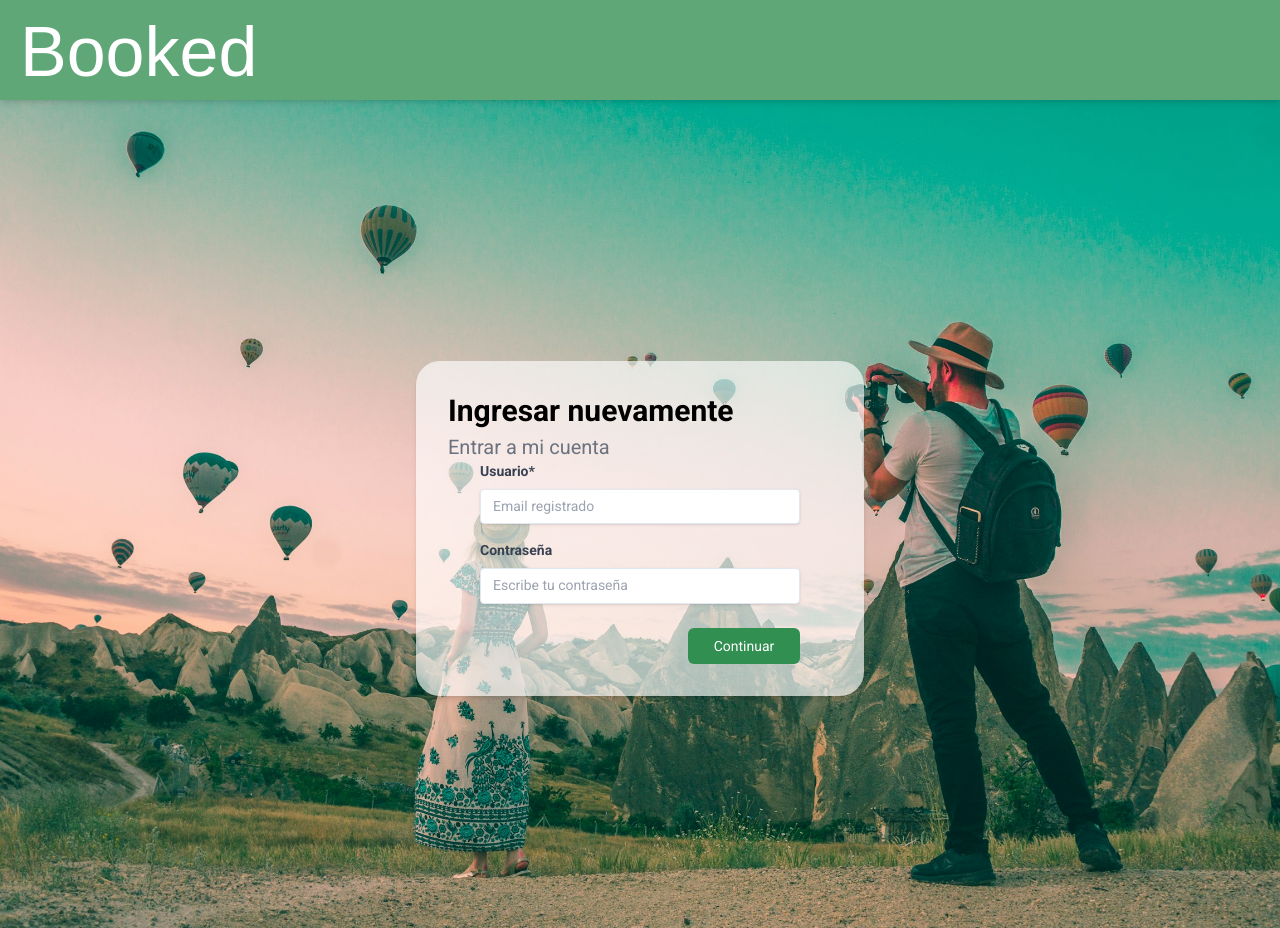
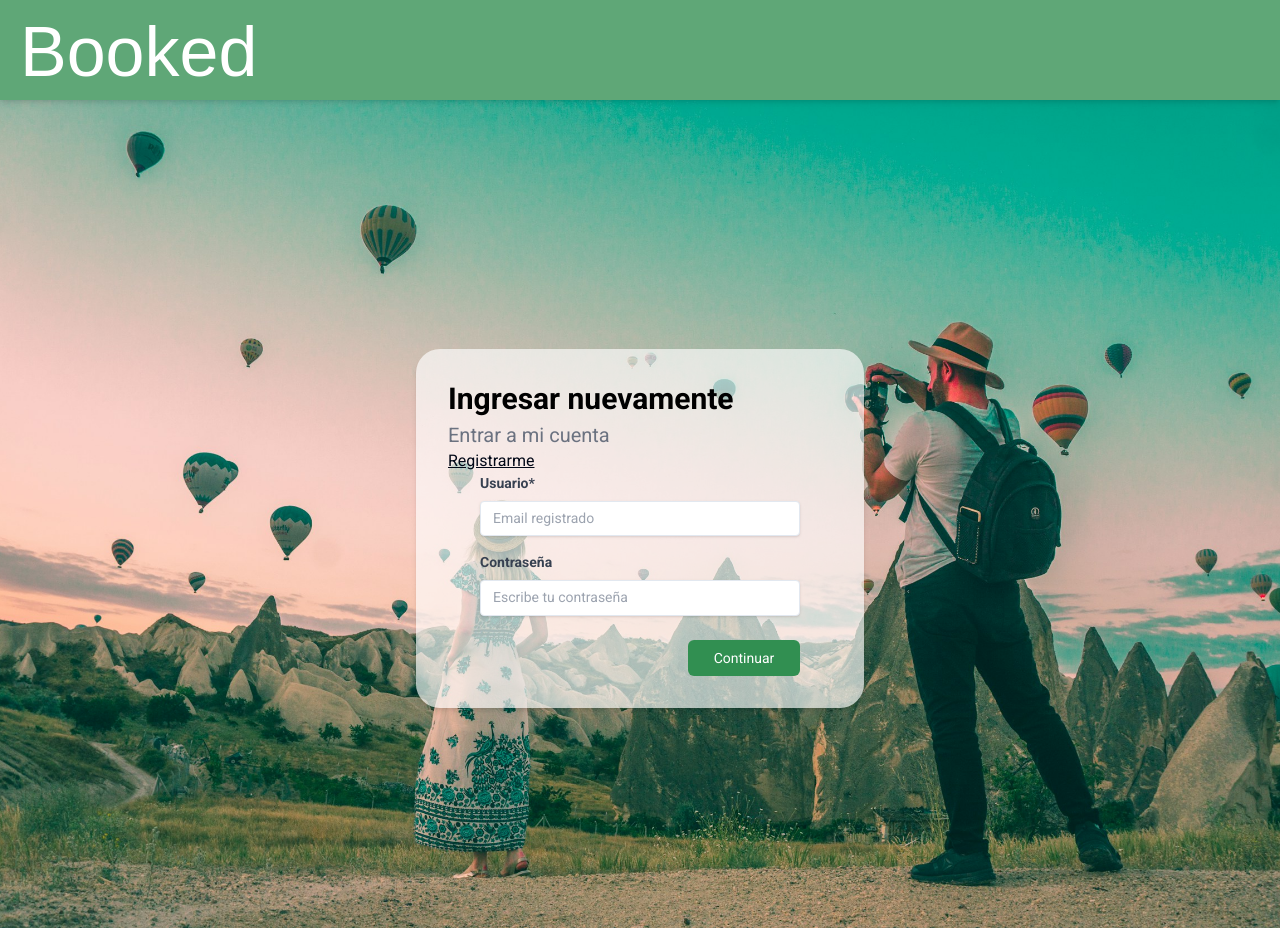
Before and after one commit to No-Country-simulation/s18-24-t-node-react, a Next.js app in the folder apps/web/: page /auth/login in a window 1280 px wide. Built offline with nearby package versions, Linux system fonts and the light colour scheme; a web font is replaced by a local one.

Commit message:
feat: add register button in page login

```diff
--- a/apps/web/src/app/auth/login/page.js
+++ b/apps/web/src/app/auth/login/page.js
@@ -2,6 +2,7 @@
 import React from "react";
 import { useState } from "react";
 import { useRouter } from "next/navigation";
+import Link from "next/link";
 
 const Login = () => {
   const router = useRouter();
@@ -45,6 +46,7 @@ const Login = () => {
           <h4 className="text-xl text-left text-gray-500">
             Entrar a mi cuenta
           </h4>
+          <Link href={"/auth/register"}><u>Registrarme</u></Link>
           <div className="flex flex-col items-center justify-center">
             <div className="mb-4 w-80 ">
               <label
```
